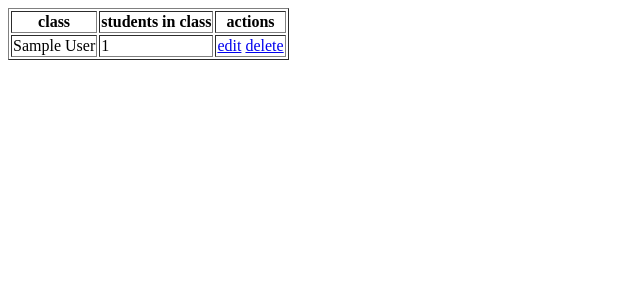
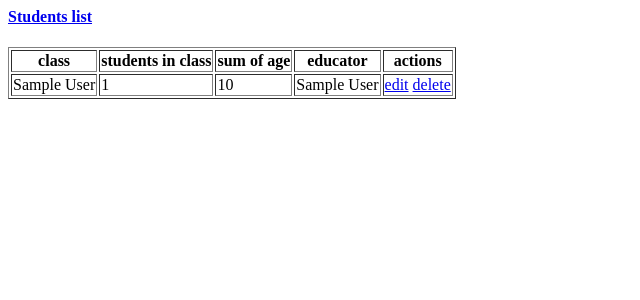
Before and after one commit to dani37x/School, a Django app: page /class/ in a window 1280 px wide. Shown: the top 300 px of the page, without its empty margins (0-640 px from the left). Run offline with Django 4.2, Linux system fonts and the light colour scheme; tables that the repository leaves empty hold one stand-in row (values such as "Sample post").

Commit message:
login/logout view and decorator( login_required)

```diff
--- a/mysite/school/models.py
+++ b/mysite/school/models.py
@@ -15,6 +15,10 @@ SCHOOL_SUBJECTS = [
     ('economy', 'economy'),
     ('geography', 'geography'),
     ('psychics', 'psychics'),
+]
+SEX_CHOICE = [
+    ('girl', 'girl'),
+    ('boy', 'boy'),
 ]
 
 class Teacher(models.Model):
@@ -44,6 +48,7 @@ class Student_Class(models.Model):
 class Student(models.Model):
     first_name = models.CharField(blank=False, max_length=256)
     surname = models.CharField(blank=False, max_length=256)
+    sex = models.CharField(choices=SEX_CHOICE,  blank=False, max_length=256)
     disability = models.BooleanField(default=False)
     age = models.IntegerField(default=6, blank=False)
     school_class = models.ForeignKey(Student_Class, on_delete=models.DO_NOTHING)
--- a/mysite/school/reports.py
+++ b/mysite/school/reports.py
@@ -34,7 +34,9 @@ def students_in_class(context):
     # )
     data = (
         context
-        .annotate(count=Count('student__school_class'))
-        .values('name','count', 'id')
+        .annotate(count=Coalesce(Count('student__school_class'), 0))
+        .annotate(sum=Coalesce(Sum('student__age'), 0))
+        .values('id','name','count','sum','educator__first_name', 'educator__surname' )
     )
+    print(data)
     return data
--- a/mysite/school/templates/school/student_class_list.html
+++ b/mysite/school/templates/school/student_class_list.html
@@ -15,14 +15,19 @@
 {% endfor %}
 </table> -->
 
+<h4> <a href="{% url 'school:student-list' %}"> Students list</a></h4>
 <table border="1px">
     <th> class</th>
     <th> students in class</th>
+    <th> sum of age</th>
+    <th> educator</th>
     <th> actions</th>
 {% for row in students_in_class %}
     <tr>
         <td>{{row.name}}</td>
         <td>{{row.count}}</td>
+        <td>{{row.sum}}</td>
+        <td>{{row.educator__first_name}} {{row.educator__surname}}</td>
         <td>
             <a href="{% url 'school:class-update' row.id  %}">edit</a>
             <a href="{% url 'school:class-delete' row.id %}">delete</a>
--- a/mysite/school/templates/school/student_list.html
+++ b/mysite/school/templates/school/student_list.html
@@ -27,3 +27,5 @@
     <br>
 
 {% endfor %}
+
+<a href="{% url 'school:logout' %}">logout</a>
--- a/mysite/school/urls.py
+++ b/mysite/school/urls.py
@@ -1,3 +1,6 @@
+from django.contrib.auth.decorators import login_required
+from django.contrib.auth import views as auth_views
+
 from django.views.generic import CreateView, UpdateView, DeleteView
 
 from django.urls import path, reverse_lazy
@@ -8,7 +11,19 @@
 app_name = 'school'
 
 urlpatterns = [
-    path('', views.StudentListView.as_view(), name='student-list'),
+    path('', login_required( views.StudentListView.as_view()), name='student-list'),
+
+    path('accounts/login/', auth_views.LoginView.as_view(
+        template_name='login.html',
+        next_page='school:student-list'
+        ),
+        name='login-page'),
+    path('accounts/logout/', auth_views.LogoutView.as_view(
+        # template_name='logout.html',
+        next_page='school:student-list'
+        ),
+        name='logout'),
+
     path('school/create/',
         CreateView.as_view(
         model=Student,
--- a/mysite/school/views.py
+++ b/mysite/school/views.py
@@ -1,3 +1,6 @@
+
+from django.shortcuts import render
+
 from django.views.generic.list import ListView
 
 from .models import Student, Student_Class
@@ -5,6 +8,7 @@ from .forms import StudentSearchForm
 
 from .reports import students_summary
 from .reports import students_in_class
+
 
 class StudentListView(ListView):
     model = Student
```
Also changed, not shown: mysite/mysite/templates/login.html (added, +7 -0 lines), mysite/mysite/templates/logout.html (added).
